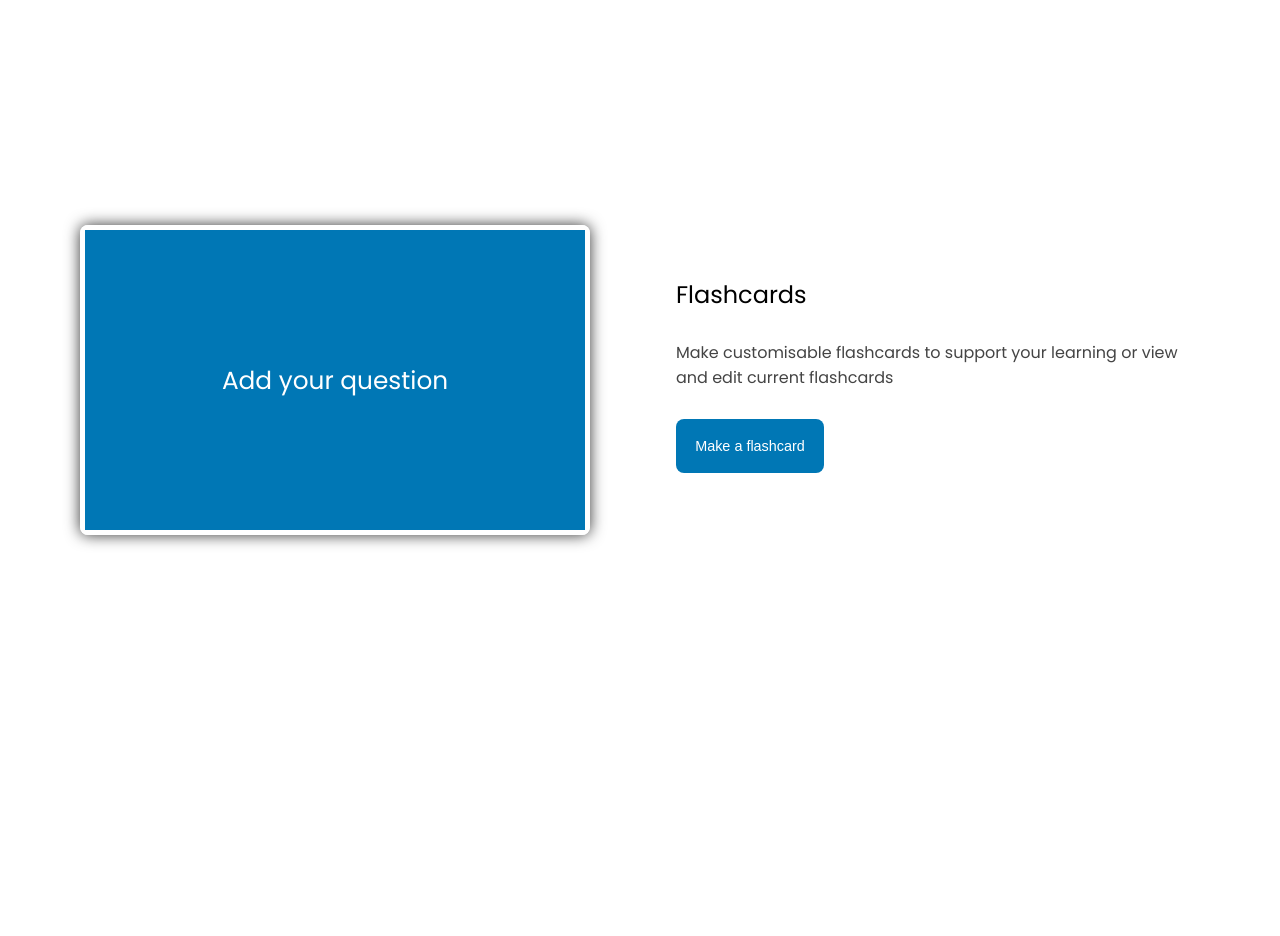
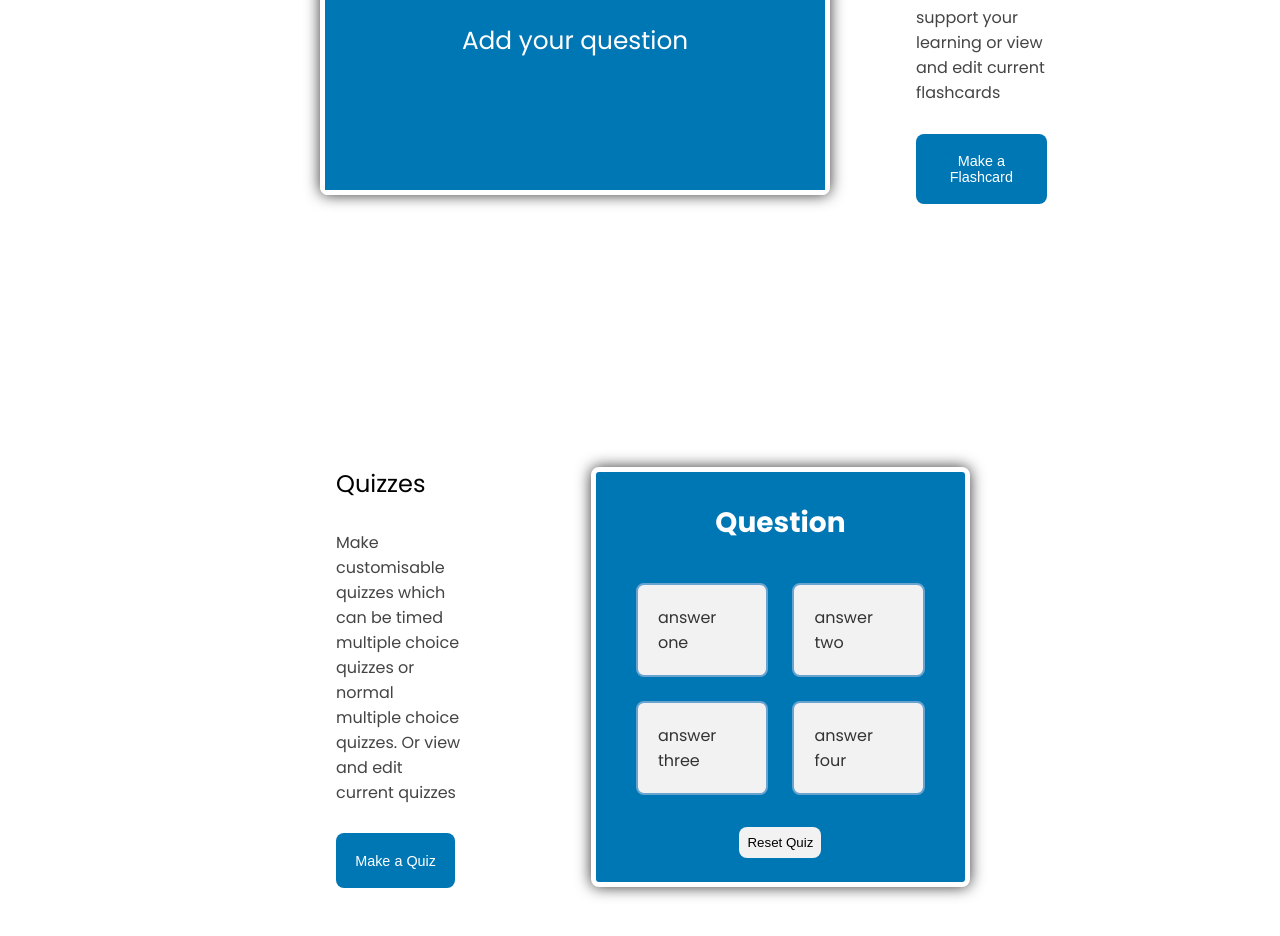
Before and after one commit to erkina308/memory-forge-fe, a React (Vite) app: page /dashboard in a window 1280 px wide. Shown: the part 640-1576 px from the top of the page. Before the commit the page ends 1415 px from the top, so only its background shows below. Built offline with nearby package versions, Linux system fonts and the light colour scheme; sample sign-in values are in the browser's storage.

Commit message:
styling for the dashboard

```diff
--- a/src/cards/Card.jsx
+++ b/src/cards/Card.jsx
@@ -1,8 +1,12 @@
 function Card({ onClick, card }) {
   return (
     <div className="card" onClick={onClick}>
-      <div className="card-front">{card.question}</div>
-      <div className="card-back">{card.answer}</div>
+      <div className="card-front">
+        <h1>{card.question}</h1>
+      </div>
+      <div className="card-back">
+        <h1>{card.answer}</h1>
+      </div>
     </div>
   );
 }
--- /dev/null
+++ b/src/components/DashboardQuiz.jsx
@@ -0,0 +1,80 @@
+import { useState, useRef } from "react";
+
+export default function DashboardQuiz({ question, answers, correctAnswer }) {
+  const [lock, setLock] = useState(false);
+
+  const OptionOne = useRef(null);
+  const OptionTwo = useRef(null);
+  const OptionThree = useRef(null);
+  const OptionFour = useRef(null);
+
+  const optionArr = [OptionOne, OptionTwo, OptionThree, OptionFour];
+
+  const checkAnswer = (e, ans) => {
+    if (lock === false) {
+      if (correctAnswer === ans) {
+        e.target.classList.add("correct");
+        setLock(true);
+      } else {
+        e.target.classList.add("incorrect");
+        setLock(true);
+        optionArr[answers.indexOf(correctAnswer)].current.classList.add(
+          "correct"
+        );
+      }
+    }
+  };
+
+  const resetQ = () => {
+    setLock(false);
+    optionArr.map((option) => {
+      option.current.classList.remove("incorrect");
+      option.current.classList.remove("correct");
+    });
+  };
+
+  return (
+    <div className="quiz-card-container dashboard-quiz">
+      <div className="quiz-card">
+        <h1 className="quiz-card-question interactive-question">{question}</h1>
+        <ul className="interactive-quiz-list-container">
+          <li
+            ref={OptionOne}
+            onClick={(e) => {
+              return checkAnswer(e, answers[0]);
+            }}
+          >
+            {answers[0]}
+          </li>
+          <li
+            ref={OptionTwo}
+            onClick={(e) => {
+              return checkAnswer(e, answers[1]);
+            }}
+          >
+            {answers[1]}
+          </li>
+          <li
+            ref={OptionThree}
+            onClick={(e) => {
+              return checkAnswer(e, answers[2]);
+            }}
+          >
+            {answers[2]}
+          </li>
+          <li
+            ref={OptionFour}
+            onClick={(e) => {
+              return checkAnswer(e, answers[3]);
+            }}
+          >
+            {answers[3]}
+          </li>
+        </ul>
+        <button className="dashboard-reset-quiz-btn" onClick={resetQ}>
+          Reset Quiz
+        </button>
+      </div>
+    </div>
+  );
+}
--- a/src/components/Nav.jsx
+++ b/src/components/Nav.jsx
@@ -4,8 +4,12 @@ export default function Nav() {
   return (
     <div className="navbar-container">
       <div className="memory-forge-logo">
-        <h1 className="memory">Memory</h1>
-        <h1 className="forge">Forge</h1>
+        <h1 className="memory">
+          <Link to={"/dashboard"}>Memory</Link>
+        </h1>
+        <h1 className="forge">
+          <Link to={"/dashboard"}>Forge</Link>
+        </h1>
       </div>
       <ul>
         <li>
--- a/src/dashboard.css
+++ b/src/dashboard.css
@@ -1,11 +1,11 @@
 header {
-  padding: 10rem 1.5rem 8rem;
-  margin: 1.5rem;
+  padding: 10rem 1.5rem 0;
+  margin-top: 5rem;
   width: auto;
 }
 
 header h1 {
-  font-weight: 500;
+  font-weight: 300;
   text-align: center;
 }
 
@@ -30,7 +30,7 @@ header h1 {
 }
 
 .dashboard-main-body {
-  margin: 10rem 5rem 2rem;
+  margin: 10rem 20rem 2rem;
   width: auto;
   padding-bottom: 10rem;
 }
@@ -46,6 +46,8 @@ header h1 {
 
 .flashcard-info {
   height: 30rem;
+  margin-bottom: 10rem;
+
   display: grid;
   gap: 5rem;
   grid-template-areas: "card title";
@@ -90,6 +92,83 @@ header h1 {
 
   cursor: pointer;
 }
+
+/* QUIZ BOX */
+
+.quiz-info {
+  height: 30rem;
+  margin-top: 6rem;
+  display: grid;
+  gap: 5rem;
+  grid-template-areas: "title card";
+}
+
+.dashboard-quiz-container {
+  display: flex;
+  justify-content: center;
+  align-items: center;
+}
+
+.dashboard-quiz {
+  grid-area: card;
+}
+
+.dashboard-quiz-info {
+  grid-area: title;
+
+  display: flex;
+  flex-direction: column;
+  justify-content: center;
+}
+
+.dashboard-quiz-info h2 {
+  margin: 0.9rem 1rem;
+}
+
+.dashboard-quiz-info p {
+  margin: 0.9rem 1rem;
+  flex-wrap: wrap;
+}
+
+.dashboard-quiz-button {
+  background-color: #0077b5;
+  color: white;
+
+  padding: 1.2rem;
+  margin: 0.9rem 1rem;
+
+  border-radius: 8px;
+  border: none;
+  font-size: 0.9rem;
+
+  cursor: pointer;
+}
+
+.dashboard-reset-quiz-btn {
+  transition: all 300ms ease;
+  border: none;
+  border-radius: 8px;
+
+  color: black;
+  background-color: #f2f2f2;
+
+  padding: 0.5rem;
+  margin: 0.5rem 0;
+  cursor: pointer;
+}
+
+.dashboard-reset-quiz-btn:hover {
+  border: none;
+  border-radius: 8px;
+
+  color: black;
+  background-color: #cccccc;
+
+  padding: 0.5rem;
+  margin: 0.5rem 0;
+  cursor: pointer;
+}
+
 /*
 @media (max-width: 950px) {
   .dashboard-main-body {
--- a/src/dashboardNav.css
+++ b/src/dashboardNav.css
@@ -46,14 +46,29 @@
   flex-direction: column;
   padding: 0.3rem 2rem;
 }
-.memory-forge-logo .memory {
-  font-weight: 400;
-}
-.memory-forge-logo .forge {
-  font-weight: 400;
-}
+
 .memory-forge-logo .memory,
 .memory-forge-logo .forge {
   cursor: pointer;
   font-size: 1.3rem;
+  font-weight: 400;
+  color: black;
+  text-decoration: none;
 }
+
+.memory a,
+.forge a {
+  cursor: pointer;
+  font-size: 1.3rem;
+  font-weight: 400;
+  color: black;
+  text-decoration: none;
+}
+
+.memory-forge-logo .memory a:visited,
+.memory-forge-logo .forge a:visited {
+  cursor: pointer;
+  font-size: 1.3rem;
+  color: black;
+  text-decoration: none;
+}
--- a/src/flashcards.css
+++ b/src/flashcards.css
@@ -95,6 +95,14 @@
   background: #0077b5;
 }
 
+.card-front h1,
+.card-back h1 {
+  font-size: 1.45rem;
+  font-weight: 400;
+
+  padding: 0 1rem;
+}
+
 .card-back {
   background: #0077b5;
   transform: rotateY(180deg);
@@ -135,6 +143,8 @@
   flex-direction: column;
   justify-content: center;
   align-items: flex-start;
+
+  margin-top: 3rem;
   padding: 1.75rem;
 }
 
--- a/src/pages/Dashboard.jsx
+++ b/src/pages/Dashboard.jsx
@@ -1,9 +1,14 @@
 import "../dashboardNav.css";
 import { Link } from "react-router-dom";
+import { useState } from "react";
 import Nav from "../components/Nav";
 import DashboardFlashcard from "../components/DashboardFlashcard";
+import DashboardQuiz from "../components/DashboardQuiz";
 
 export default function Dashboard() {
+  const [answers, setAnswers] = useState({
+    answers: ["answer one", "answer two", "answer three", "answer four"],
+  });
   return (
     <section id="dashboard">
       <Nav />
@@ -13,9 +18,9 @@ export default function Dashboard() {
           Tailored Study Plans.
         </h1>
       </header>
-      <div className="study-plan-box-container">
+      {/* <div className="study-plan-box-container">
         <div className="study-plan-box"></div>
-      </div>
+      </div> */}
       <div className="dashboard-main-body">
         <div className="flashcard-info">
           <div className="dashboard-flashcard-container">
@@ -33,8 +38,30 @@ export default function Dashboard() {
             <div>
               <Link to={"/flashcards"}>
                 <button className="dashboard-flashcard-button">
-                  Make a flashcard
+                  Make a Flashcard
                 </button>
+              </Link>
+            </div>
+          </div>
+        </div>
+        <div className="quiz-info">
+          <div className="dashboard-quiz-container">
+            <DashboardQuiz
+              question={"Question"}
+              answers={answers.answers}
+              correctAnswer={answers.answers[0]}
+            />
+          </div>
+          <div className="dashboard-quiz-info">
+            <h2>Quizzes</h2>
+            <p>
+              Make customisable quizzes which can be timed multiple choice
+              quizzes or normal multiple choice quizzes. Or view and edit
+              current quizzes
+            </p>
+            <div>
+              <Link to={"/quizzes"}>
+                <button className="dashboard-quiz-button">Make a Quiz</button>
               </Link>
             </div>
           </div>
--- a/src/quizzes.css
+++ b/src/quizzes.css
@@ -162,12 +162,11 @@
   justify-content: center;
   align-items: center;
 
-  background: #005080;
+  background: #f2f2f2;
   border: 2px solid #69a3d0;
   padding: 1.25rem;
   border-radius: 8px;
-
-  color: white;
+  color: #333333;
 }
 
 .interactive-quiz-list-container li.correct {
```
